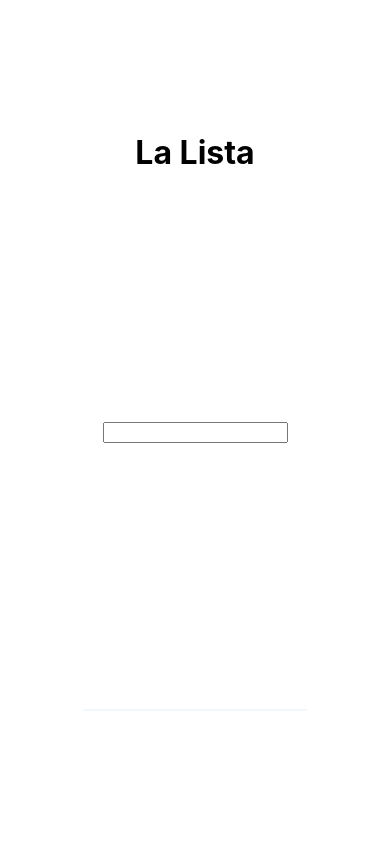
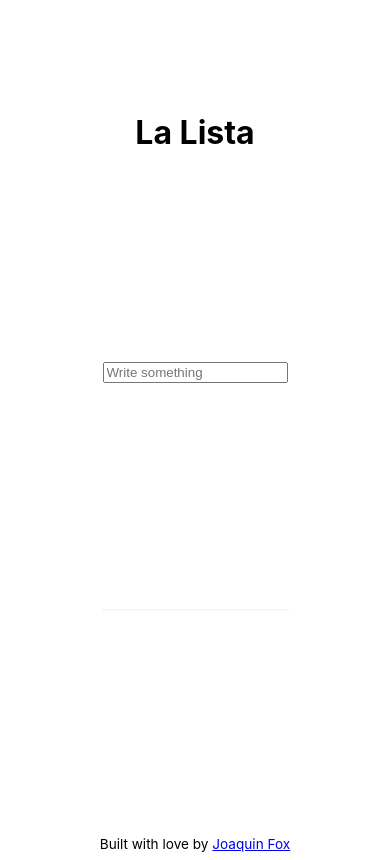
Before and after one commit to joaquinfox/todo-01-axios, a plain HTML site: page index.html in a window 390 px wide. Drawn offline with nearby package versions, Linux system fonts and the light colour scheme; no server answers.

Commit message:
style position and responsiveness

```diff
--- a/index.css
+++ b/index.css
@@ -18,7 +18,7 @@ section {
   margin: auto;
 }
 section {
-  width: 60%;
+  width: 20%;
 }
 ul {
   border: solid 1px aliceblue;
@@ -26,4 +26,17 @@ ul {
 ul > li {
   list-style: none;
   line-height: 2;
+  margin-top: 2%;
 }
+
+footer {
+  text-align: center;
+  font-size: 0.85rem;
+  margin-top: auto;
+}
+
+@media screen and (max-width: 1200px) {
+  section {
+    width: 50%;
+  }
+}
--- a/index.html
+++ b/index.html
@@ -11,10 +11,14 @@
   <body>
     <div id="container">
       <h1>La Lista</h1>
-      <form action=""><input type="text" /></form>
+      <form action=""><input type="text" placeholder="Write something" /></form>
       <section>
         <ul></ul>
       </section>
+      <footer>
+        Built with love by
+        <a href="https://joaquinfox.github.io/profile//">Joaquin Fox</a>
+      </footer>
     </div>
     <script src="./index.js"></script>
   </body>
```
